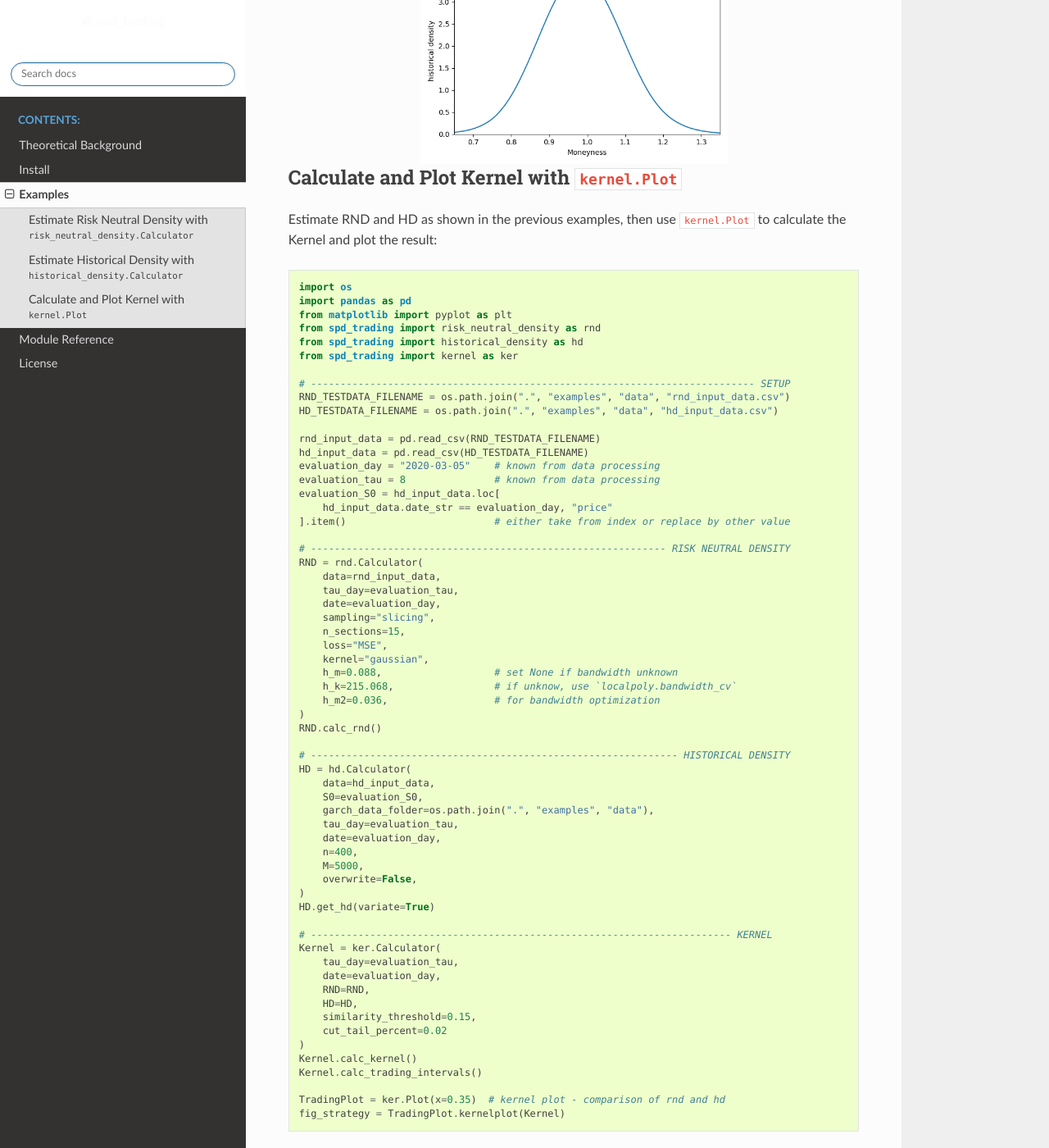
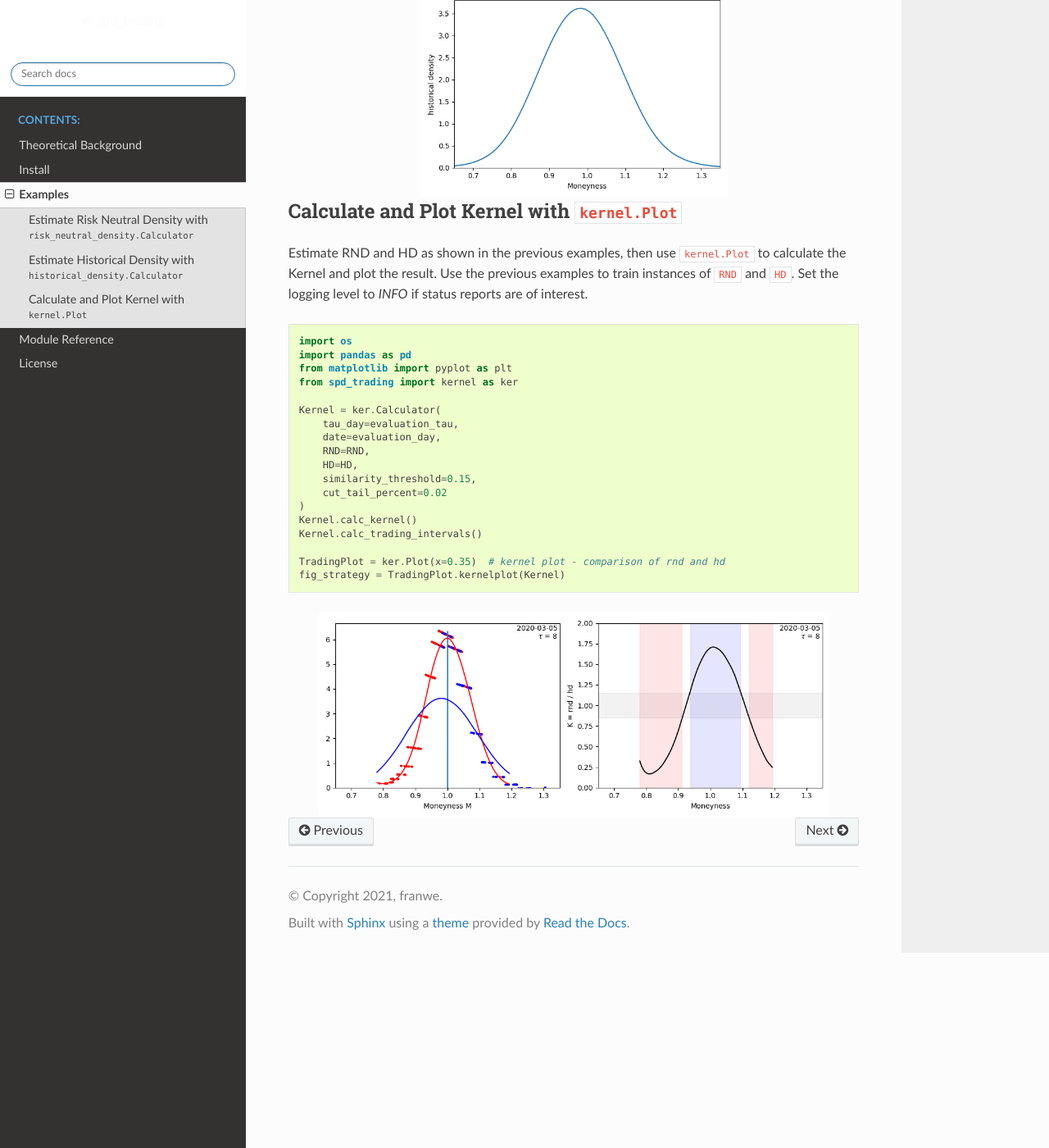
Before and after one commit to franwe/spd_trading, a Sphinx documentation site: the page built from docs/text/examples.rst, in a window 1280 px wide and 1400 px high, scrolled down 1856 px. Shown: the whole window at 82% size. Built offline with Sphinx 7.4.7 and the Read the Docs theme 2.0.0, drawn with Linux system fonts in a browser that asks for light colours; the version number is read from the project's files by our own code; some of the changed text lies outside the part shown.

Commit message:
- logging - overwrite_simulations and overwrite_model

```diff
--- a/docs/text/examples.rst
+++ b/docs/text/examples.rst
@@ -4,7 +4,8 @@
 
 Estimate Risk Neutral Density with ``risk_neutral_density.Calculator``
 ----------------------------------------------------------------------
-Use the class ``risk_neutral_density.Calculator`` in order to estimate the RND via Rookley's Method::
+Use the class ``risk_neutral_density.Calculator`` in order to estimate the RND via Rookley's Method.
+Set the logging level to `INFO` if status reports are of interest. ::
 
     import os
     import pandas as pd
@@ -41,7 +42,8 @@
 
 Estimate Historical Density with ``historical_density.Calculator``
 ------------------------------------------------------------------
-Use the class ``historical_density.Calculator`` in order to estimate the HD via Monte Carlo Simulation on a GARCH Model of the historical data::
+Use the class ``historical_density.Calculator`` in order to estimate the HD via Monte Carlo Simulation on a GARCH Model of the historical data.
+Set the logging level to `INFO` if status reports are of interest. ::
 
     import os
     import pandas as pd
@@ -63,9 +65,10 @@
         garch_data_folder=os.path.join(".", "examples", "data"),
         tau_day=evaluation_tau,
         date=evaluation_day,
-        n=400,
-        M=5000,
-        overwrite=False,
+        n_fits=400,
+        simulations=5000,
+        overwrite_model=True,
+        overwrite_simulations=True,
     )
     HD.get_hd(variate=True)
 
@@ -80,56 +83,15 @@
 
 Calculate and Plot Kernel with ``kernel.Plot``
 ----------------------------------------------------------------
-Estimate RND and HD as shown in the previous examples, then use ``kernel.Plot`` to calculate the Kernel and plot the result::
+Estimate RND and HD as shown in the previous examples, then use ``kernel.Plot`` to calculate the Kernel and plot the result.
+Use the previous examples to train instances of ``RND`` and ``HD``.
+Set the logging level to `INFO` if status reports are of interest. ::
 
     import os
     import pandas as pd
     from matplotlib import pyplot as plt
-    from spd_trading import risk_neutral_density as rnd
-    from spd_trading import historical_density as hd
     from spd_trading import kernel as ker
 
-    # --------------------------------------------------------------------------- SETUP
-    RND_TESTDATA_FILENAME = os.path.join(".", "examples", "data", "rnd_input_data.csv")
-    HD_TESTDATA_FILENAME = os.path.join(".", "examples", "data", "hd_input_data.csv")
-
-    rnd_input_data = pd.read_csv(RND_TESTDATA_FILENAME)
-    hd_input_data = pd.read_csv(HD_TESTDATA_FILENAME)
-    evaluation_day = "2020-03-05"    # known from data processing
-    evaluation_tau = 8               # known from data processing
-    evaluation_S0 = hd_input_data.loc[
-        hd_input_data.date_str == evaluation_day, "price"
-    ].item()                         # either take from index or replace by other value
-
-    # ------------------------------------------------------------ RISK NEUTRAL DENSITY
-    RND = rnd.Calculator(
-        data=rnd_input_data,
-        tau_day=evaluation_tau,
-        date=evaluation_day,
-        sampling="slicing",
-        n_sections=15,
-        loss="MSE",
-        kernel="gaussian",
-        h_m=0.088,                   # set None if bandwidth unknown
-        h_k=215.068,                 # if unknow, use `localpoly.bandwidth_cv`
-        h_m2=0.036,                  # for bandwidth optimization
-    )
-    RND.calc_rnd()
-
-    # -------------------------------------------------------------- HISTORICAL DENSITY
-    HD = hd.Calculator(
-        data=hd_input_data,
-        S0=evaluation_S0,
-        garch_data_folder=os.path.join(".", "examples", "data"),
-        tau_day=evaluation_tau,
-        date=evaluation_day,
-        n=400,
-        M=5000,
-        overwrite=False,
-    )
-    HD.get_hd(variate=True)
-
-    # ----------------------------------------------------------------------- KERNEL
     Kernel = ker.Calculator(
         tau_day=evaluation_tau,
         date=evaluation_day,
```
Also changed, not shown: 4 other files.
